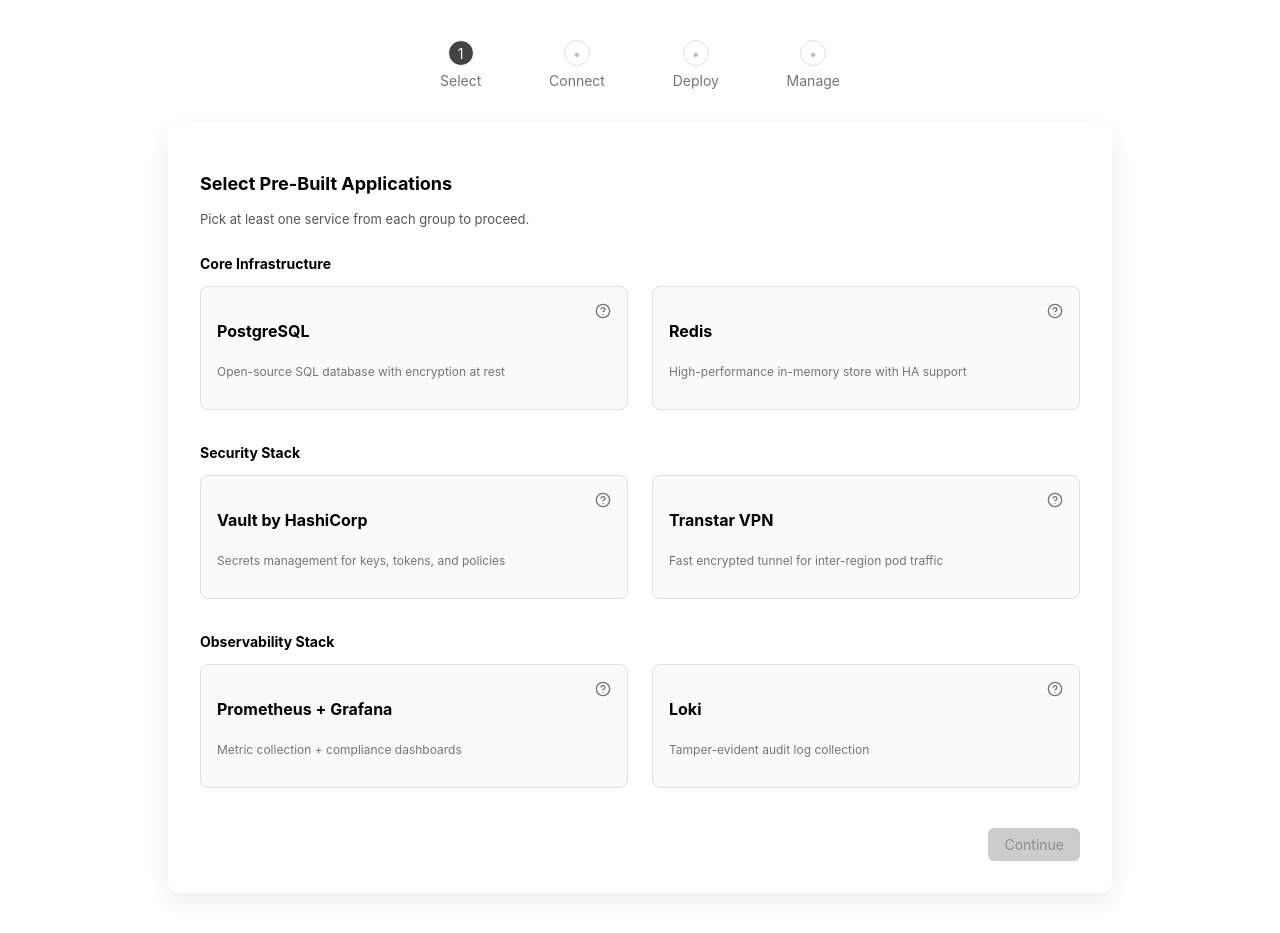
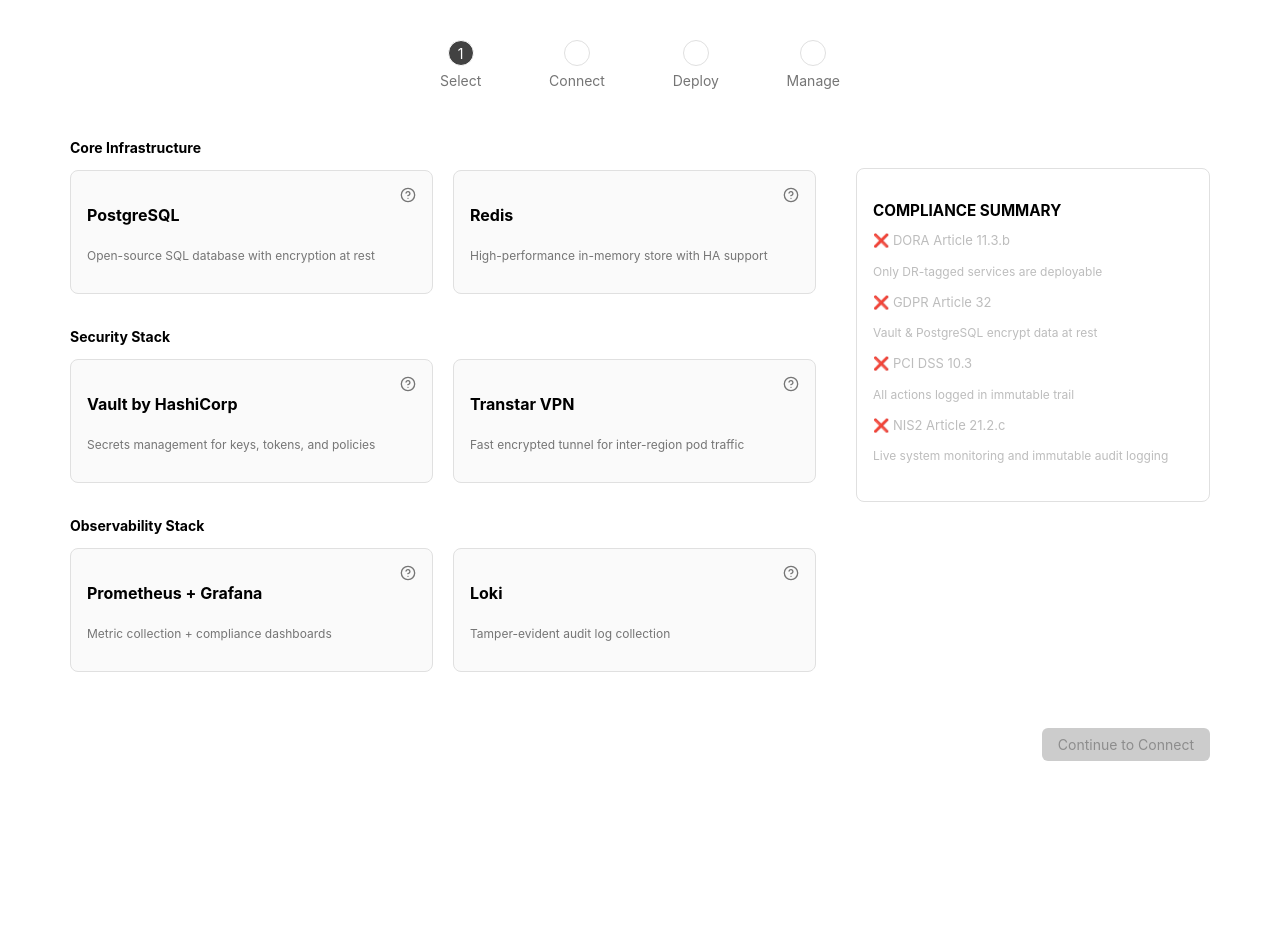
Before and after one commit to dashatik/demo_test, a React (Vite) app: page /provision in a window 1280 px wide. After the commit the page ends 801 px from the top, so only its background shows below. Built offline with nearby package versions, Linux system fonts and the light colour scheme.

Commit message:
provisioning

```diff
--- a/src/components/provisioning/Step1Select.tsx
+++ b/src/components/provisioning/Step1Select.tsx
@@ -1,6 +1,14 @@
-import { useState } from "react";
+import { useState, useEffect, useRef } from "react";
 import { Check, HelpCircle } from "lucide-react";
-import { useWizard } from "./WizardContext";
+
+
+type ComplianceItem = {
+  id: string;
+  label: string;
+  description: string;
+  required: string[];
+  tooltip?: string;
+};
 
 const apps = [
   {
@@ -8,80 +16,109 @@ const apps = [
     name: "PostgreSQL",
     description: "Open-source SQL database with encryption at rest",
     category: "core",
-    tooltip: "Fintechs use PostgreSQL to store transactional data securely.",
+    tooltip: "Postgres = encrypted at rest",
   },
   {
     id: "redis",
     name: "Redis",
     description: "High-performance in-memory store with HA support",
     category: "core",
-    tooltip: "Fintechs use Redis for session caching and rate limiting.",
+    tooltip: "Redis = HA in-memory",
   },
   {
     id: "vault",
     name: "Vault by HashiCorp",
     description: "Secrets management for keys, tokens, and policies",
     category: "security",
-    tooltip: "Vault ensures secure handling of access credentials.",
+    tooltip: "Vault = token mgmt + access control",
   },
   {
     id: "vpn",
     name: "Transtar VPN",
     description: "Fast encrypted tunnel for inter-region pod traffic",
     category: "security",
-    tooltip: "Transtar VPN secures pod-to-pod traffic across regions.",
+    tooltip: "VPN = Transtar encryption",
   },
   {
     id: "prometheus",
     name: "Prometheus + Grafana",
     description: "Metric collection + compliance dashboards",
     category: "observability",
-    tooltip: "SLAs and monitoring powered by Prometheus + Grafana.",
+    tooltip: "Prometheus + Grafana = metrics, alerts",
   },
   {
     id: "loki",
     name: "Loki",
     description: "Tamper-evident audit log collection",
     category: "observability",
-    tooltip: "Loki logs everything to comply with GDPR, PCI, DORA.",
+    tooltip: "Loki = immutable log export",
   },
 ];
 
 const categories = ["core", "security", "observability"];
 
-export default function Step1Select({ onContinue }: { onContinue: () => void }) {
-  const { selectedApps, setSelectedApps } = useWizard(); // NEW
-  const [localSelected, setLocalSelected] = useState<string[]>(selectedApps); // for intermediate selection
+export default function Step1Select({ onContinue }: { onContinue: (selected: string[]) => void }) {
+  const [selected, setSelected] = useState<string[]>([]);
+  const deployRef = useRef<HTMLDivElement>(null);
 
   const toggleSelection = (id: string) => {
-    setLocalSelected((prev) =>
-      prev.includes(id) ? prev.filter((item) => item !== id) : [...prev, id]
-    );
+    setSelected((prev) => (prev.includes(id) ? prev.filter((item) => item !== id) : [...prev, id]));
   };
 
   const isValid = () => {
-    const cats = new Set(apps.filter((a) => localSelected.includes(a.id)).map((a) => a.category));
-    return categories.every((c) => cats.has(c));
+    const selectedCategories = new Set(apps.filter((a) => selected.includes(a.id)).map((a) => a.category));
+    return categories.every((cat) => selectedCategories.has(cat));
   };
 
-  const handleContinue = () => {
-    setSelectedApps(localSelected); // Save to global state
-    onContinue(); // Move to next step
-  };
+
+
+  useEffect(() => {
+    if (isValid() && deployRef.current) {
+      deployRef.current.scrollIntoView({ behavior: "smooth" });
+    }
+  }, [selected]);
+
+
+
+    const complianceSummary: ComplianceItem[] = [
+    {
+      id: "dora",
+      label: "DORA Article 11.3.b",
+      description: "Only DR-tagged services are deployable",
+      required: ["vpn"],
+      tooltip: "VPN selected. DR tag enforcement missing. Add DR-enabled service or enable policy flag."
+    },
+    {
+      id: "gdpr",
+      label: "GDPR Article 32",
+      description: "Vault & PostgreSQL encrypt data at rest",
+      required: ["vault", "postgres"],
+      tooltip: "Vault selected. PostgreSQL not yet enabled — missing full encryption coverage."
+    },
+    {
+      id: "pci",
+      label: "PCI DSS 10.3",
+      description: "All actions logged in immutable trail",
+      required: ["loki"],
+      tooltip: "Loki not selected. Immutable audit logs required for PCI DSS compliance."
+    },
+    {
+      id: "nis2",
+      label: "NIS2 Article 21.2.c",
+      description: "Live system monitoring and immutable audit logging",
+      required: ["prometheus", "loki"],
+      tooltip: "Prometheus selected. Loki missing — full NIS2 observability not satisfied."
+    },
+  ];
 
   return (
-    <div className="flex flex-col items-center justify-center px-[40px] py-[40px]">
-      {/* Progress bar */}
-      <div className="flex justify-between w-[400px] mb-[32px] text-[14px]">
+    <div className="flex flex-col items-center justify-center px-[40px] py-[40px] space-y-[32px] ">
+      {/* Stepper */}
+      <div className="flex justify-between w-[400px] text-[14px]">
         {["Select", "Connect", "Deploy", "Manage"].map((step, index) => (
           <div key={step} className="flex flex-col items-center">
-            <div
-              className={`w-[24px] h-[24px] rounded-full flex items-center justify-center border text-white ${
-                index === 0
-                  ? "bg-[#424242] text-[#fff]"
-                  : "border-[#E0E0E0] text-[#BDBDBD]"
-              }`}
-            >
+            <div className={`w-[24px] h-[24px] rounded-full flex items-center justify-center border text-[#fff] ${
+              index === 0 ? "bg-[#424242] text-[#fff]" : "border-[#E0E0E0] text-[#BDBDBD]"}`}>
               {index === 0 ? 1 : <span>•</span>}
             </div>
             <span className="mt-[4px] text-[#757575]">{step}</span>
@@ -89,41 +126,28 @@ export default function Step1Select({ onContinue }: { onContinue: () => void })
         ))}
       </div>
 
-      {/* Main card container */}
-      <div className="bg-[#FFFFFF] w-[880px] min-h-full rounded-[12px] shadow-[0_8px_24px_rgba(0,0,0,0.08)] p-[32px]">
-        <h2 className="text-[18px] font-semibold mb-[4px]">Select Pre-Built Applications</h2>
-        <p className="text-[13px] text-[#555] mb-[24px]">
-          Pick at least one service from each group to proceed.
-        </p>
-
+      <div className="flex gap-[40px] w-full max-w-[1140px]">
+        {/* Left: Service Cards */}
+        <div className="flex-1 space-y-[32px]">
           {categories.map((cat) => (
-          <div key={cat} className="mb-[32px]">
+            <div key={cat}>
               <h3 className="text-[14px] font-semibold mb-[12px]">
                 {cat === "core" ? "Core Infrastructure" : cat === "security" ? "Security Stack" : "Observability Stack"}
               </h3>
-            <div className="grid grid-cols-2 gap-[24px]">
-              {apps
-                .filter((a) => a.category === cat)
-                .map((app) => {
-                  const selectedCard = localSelected.includes(app.id);
+              <div className="grid grid-cols-2 gap-[20px]">
+                {apps.filter((a) => a.category === cat).map((app) => {
+                  const selectedCard = selected.includes(app.id);
                   return (
                     <div
                       key={app.id}
                       onClick={() => toggleSelection(app.id)}
-                      className={`relative cursor-pointer border rounded-[8px] p-[16px] transition-all hover:shadow-md hover:scale-[1.02] ${
-                        selectedCard
-                          ? "border-[#4CAF50] bg-[#F0FFF4]"
-                          : "border-[#E0E0E0] bg-[#FAFAFA]"
-                      }`}
+                      className={`relative cursor-pointer border rounded-[8px] p-[16px] transition-all hover:shadow-md ${
+                        selectedCard ? "border-[#4CAF50] bg-[#F0FFF4]" : "border-[#E0E0E0] bg-[#FAFAFA]"}`}
                     >
-                      {selectedCard && (
-                        <Check className="absolute top-[8px] left-[8px] text-[#4CAF50]" size={20} />
-                      )}
+                      {selectedCard && <Check className="absolute top-[8px] left-[8px] text-[#4CAF50]" size={20} />}
                       <div className="flex justify-between items-start">
                         <h3 className="text-[16px] font-bold">{app.name}</h3>
-                        <div className="text-[#757575]" title={app.tooltip}>
-                          <HelpCircle size={16} />
-                        </div>
+                        <div className="text-[#757575]" title={app.tooltip}><HelpCircle size={16} /></div>
                       </div>
                       <p className="text-[12px] text-[#757575] mt-[4px]">{app.description}</p>
                     </div>
@@ -132,22 +156,82 @@ export default function Step1Select({ onContinue }: { onContinue: () => void })
               </div>
             </div>
           ))}
+        </div>
+
+        {/* Right: Compliance Summary */}
+        <div className="w-[320px] h-[300px] bg-[#FFFFFF] border border-[#E0E0E0] p-[16px] mt-[45px] rounded-[8px] text-[13px] ">
+          <h3 className="font-semibold mb-[8px]">COMPLIANCE SUMMARY</h3>
+          {complianceSummary.map((item) => {
+          const matched = item.required.filter((id) => selected.includes(id));
+const full = matched.length === item.required.length;
+const partial = matched.length > 0 && matched.length < item.required.length;
+
+          const statusIcon = full ? "🟢" : partial ? "🟡" : "❌";
+
+          return (
+            <div
+              key={item.id}
+              className={`mb-[8px] ${full ? "text-[#4CAF50]" : partial ? "text-[#FFC107]" : "text-[#BDBDBD]"}`}
+              title={item.tooltip || item.description}
+            >
+              <span className="font-semibold">
+                {statusIcon} {item.label.replace(/^🟢 /, "").replace(/^🟡 /, "").replace(/^❌ /, "")}
+              </span>
+              <p className="text-[12px]">{item.description}</p>
+            </div>
+            );
+          })}
+        </div>
+      </div>
+
+      {/* Deploy Preview Summary */}
+      {isValid() && (
+        <div ref={deployRef} className="w-full max-w-[1140px] grid grid-cols-[1fr_3fr] gap-[32px] pt-[32px]">
+          {/* Deploy Preview */}
+          <div className="bg-[#FFFFFF] border border-[#CCC] p-[24px] rounded-[8px]">
+            <h4 className="text-[12px] font-semibold mb-[10px]">DEPLOY PREVIEW</h4>
+            <ul className="ml-[-20px] text-[12px] font-mono">
+              <li>Services selected: {selected.length}</li>
+              <li>Cluster profile: 3-node HA, VPN & DR auto-attached</li>
+              <li>Expected SLA: ≥99.95% uptime, P95 latency &lt; 120ms</li>
+              {/* Example: Dynamic risk alert */}
+              {!selected.includes("loki") && (
+                <li className="text-[#E53935] mt-2"> PCI DSS non-compliant: Loki not selected</li>
+              )}
+            </ul>
+          </div>
+          <div className="bg-[#F9F9F9] border border-[#DDD] p-[24px] rounded-[8px] font-mono text-[12px] leading-[1.6]">
+            <h4 className="font-semibold mb-2">DYNAMIC ARCHITECTURE DIAGRAM</h4>
+            <pre>
+{`[PostgreSQL]
+     ↓ metrics
+[Prometheus] → [Grafana] (compliance dashboards)
+     ↓ logs
+   [Loki] (immutable audit logs)
+
+
+[Vault] ←→ [Redis] ←→ [App Layer (simulated)]
+     ↓ secure tokens
+[Transtar VPN] → (inter-region encrypted routing)`}
+            </pre>
+            <p className="mt-2 text-[11px] text-[#555]">
+            All observability flows logged in Loki. VPN enforces encrypted regional routing.
+          </p>
+        </div>
+        </div>
+      )}
 
       {/* Buttons */}
-        <div className="flex justify-between mt-[40px]">
-          <button className="text-[#757575] text-[14px] bg-transparent border-none"></button>
+      <div className="flex justify-end w-full max-w-[1140px] mt-[24px]">
         <button
           disabled={!isValid()}
-            onClick={handleContinue}
-            className={`text-[14px] px-[20px] py-[10px] rounded-[6px] transition-all ${
-              isValid()
-                ? "btn btn-primary"
-                : "btn btn-disabled cursor-not-allowed"
+          onClick={() => onContinue(selected)}
+          className={`text-[14px] px-[20px] py-[10px] rounded-[6px] ${
+            isValid() ? "btn btn-primary" : "btn btn-disabled cursor-not-allowed"
           }`}
         >
-            Continue
+          Continue to Connect
         </button>
-        </div>
       </div>
     </div>
   );
--- a/src/components/provisioning/Step2Connect.tsx
+++ b/src/components/provisioning/Step2Connect.tsx
@@ -1,5 +1,6 @@
 import { useState } from "react";
 import { useWizard } from "./WizardContext"; // ✅ NEW
+//import { X } from "lucide-react";
 
 const providers = ["AWS", "GKE", "Azure"];
 const regions = {
@@ -85,7 +86,7 @@ export default function Step2Connect({
         {["Select", "Connect", "Deploy", "Manage"].map((step, index) => (
           <div key={step} className="flex flex-col items-center">
             <div
-              className={`w-[24px] h-[24px] rounded-full flex items-center justify-center border text-white ${
+              className={`w-[24px] h-[24px] rounded-full flex items-center justify-center border text-[#fff] ${
                 index === 1
                   ? "bg-[#424242] text-[#fff]"
                   : index < 1
@@ -101,7 +102,7 @@ export default function Step2Connect({
       </div>
 
       {/* Form Box */}
-      <div className="bg-[#F9FAFC] w-[880px] min-h-full rounded-[12px] shadow-[0_8px_24px_rgba(0,0,0,0.08)] p-[32px]">
+      <div className="bg-[#F9FAFC] w-full max-w-[700px] min-h-full rounded-[12px] shadow-[0_8px_24px_rgba(0,0,0,0.08)] p-[32px]">
         <h2 className="text-[18px] font-semibold mb-[24px]">Connect Cloud Infrastructure</h2>
 
         {banner && (
@@ -110,10 +111,10 @@ export default function Step2Connect({
           </div>
         )}
 
-        <div className="grid grid-cols-2 gap-[24px] text-[14px]">
+        <div className="grid grid-cols-2 gap-[30px] text-[14px]">
           {/* Provider */}
           <div>
-            <label className="block mb-[6px] font-medium">Cloud Provider*</label>
+            <label className="appearance-none block mb-[6px] font-medium">Cloud Provider*</label>
             <select
               disabled={connected}
               className="w-full border border-[#CCC] p-[10px] rounded-[6px]"
@@ -129,7 +130,7 @@ export default function Step2Connect({
 
           {/* Region */}
           <div>
-            <label className="block mb-[6px] font-medium">Region*</label>
+            <label className="appearance-none block mb-[6px] font-medium">Region*</label>
             <select
               disabled={connected || !form.provider}
               className="w-full border border-[#CCC] p-[10px] rounded-[6px]"
@@ -146,12 +147,12 @@ export default function Step2Connect({
 
           {/* VPC */}
           <div>
-            <label className="block mb-[6px] font-medium">VPC ID</label>
+            <label className=" block mb-[6px] font-medium">VPC ID</label>
             <input
               type="text"
               placeholder="vpc-273a1df"
               disabled={connected}
-              className="w-full border border-[#CCC] p-[10px] rounded-[6px]"
+              className=" w-full border border-[#CCC] p-[10px] rounded-[6px]"
               value={form.vpc}
               onChange={(e) => handleChange("vpc", e.target.value)}
             />
@@ -159,7 +160,7 @@ export default function Step2Connect({
 
           {/* CIDR */}
           <div>
-            <label className="block mb-[6px] font-medium">CIDR Block</label>
+            <label className=" block mb-[6px] font-medium">CIDR Block</label>
             <input
               type="text"
               placeholder="10.0.0.0/16"
@@ -286,7 +287,7 @@ export default function Step2Connect({
                   : "btn btn-disabled cursor-not-allowed"
               }`}
             >
-              Continue
+              Continue to Deploy
             </button>
           </div>
         </div>
```
Lines whose indentation alone changed are shown as unchanged.
